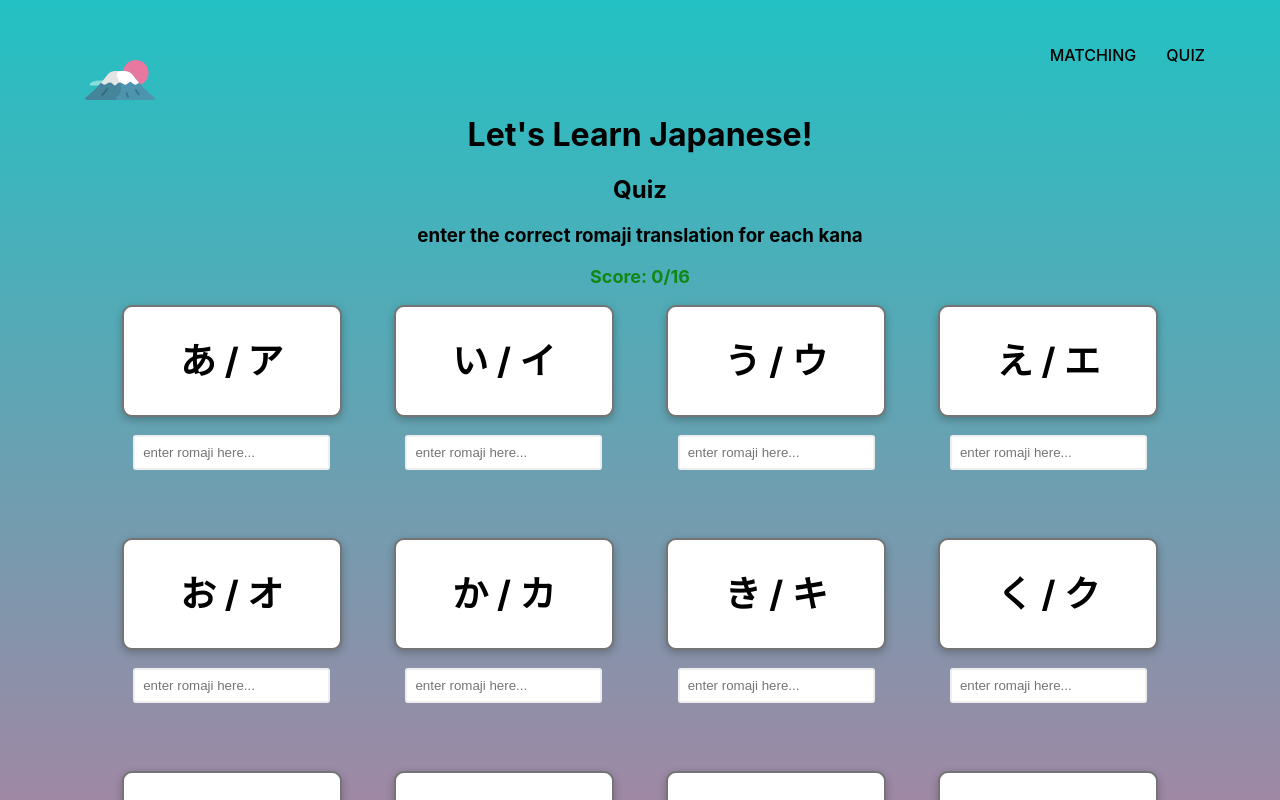
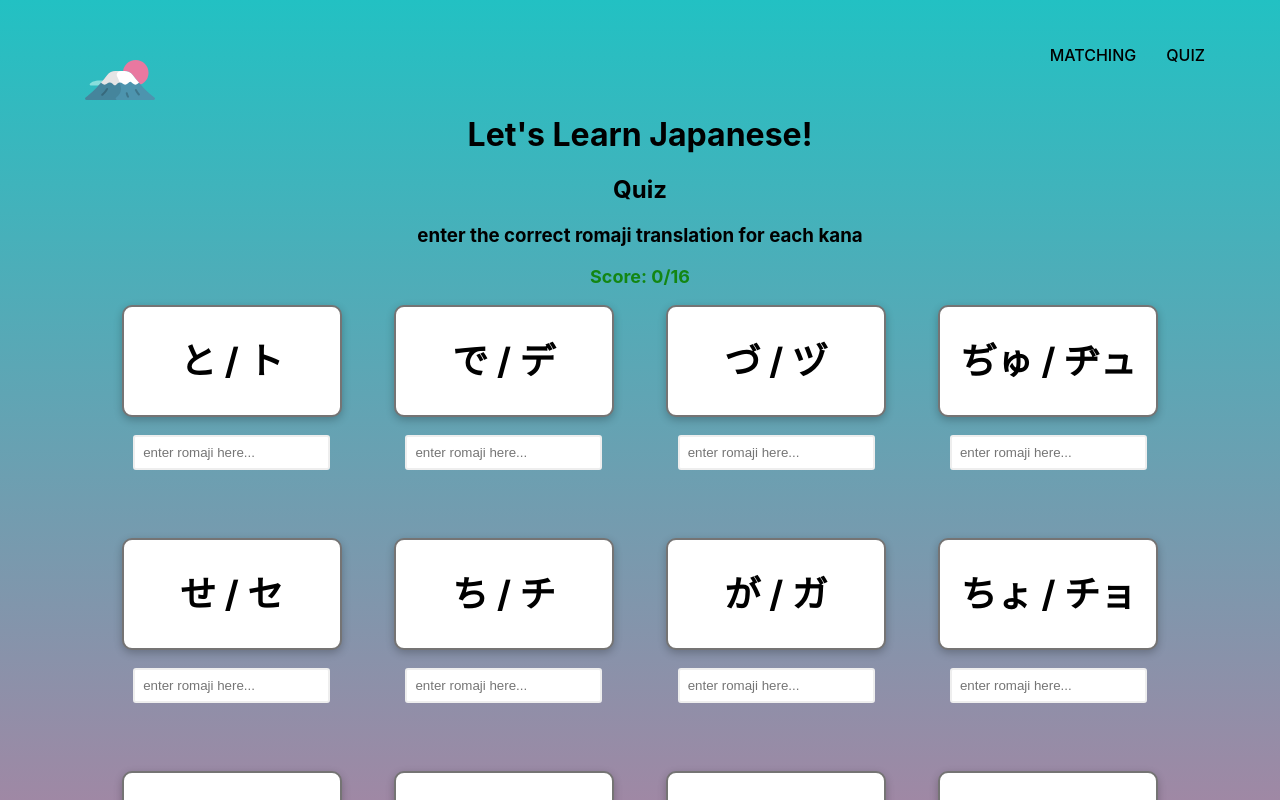
Before and after one commit to olfertc/flashcard-app, a React (Create React App) app: page /quiz in a window 1280 px wide. Shown: the top 800 px of the page. Built offline with nearby package versions, Linux system fonts and the light colour scheme.

Commit message:
added randomization of characters, red border incorrect answer, confetti quiz answers correct

```diff
--- a/package.json
+++ b/package.json
@@ -12,6 +12,7 @@
     "@types/react-dom": "^17.0.5",
     "node-sass": "^6.0.0",
     "react": "^17.0.2",
+    "react-confetti": "^6.0.1",
     "react-dom": "^17.0.2",
     "react-router-dom": "^5.2.0",
     "react-scripts": "4.0.3",
--- a/src/character.data.ts
+++ b/src/character.data.ts
@@ -5,8 +5,14 @@ export interface Character {
     romaji: string;
 }
 
+export enum QuizCharacterState {
+    Matched = 'MATCHED',
+    Invalid = 'INVALID',
+    NotMatched = 'NOT_MATCHED'
+}
+
 export interface QuizCharacter extends Character {
-    matched?: boolean;
+    state: QuizCharacterState;
 }
 
 export interface MatchingCharacter extends Character {
--- a/src/components/matching/matching.component.tsx
+++ b/src/components/matching/matching.component.tsx
@@ -3,11 +3,14 @@ import CHARACTERS, { MatchingCharacter } from '../../character.data';
 
 import './matching-page.styles.scss';
 import MatchingCard from '../matching-card/matching-card.component';
+import { randomizeCharacters } from '../../utils';
 
 const NUM_OF_CARDS = 15;
 
+const randomizedCharacters = randomizeCharacters(CHARACTERS).slice(0, NUM_OF_CARDS);
+
 const Matching = () => {
-  const [matchingChars, setMatchingChars] = useState<MatchingCharacter[]>(CHARACTERS.slice(0, NUM_OF_CARDS));
+  const [matchingChars, setMatchingChars] = useState<MatchingCharacter[]>(randomizedCharacters);
   const [active, setActive] = useState<MatchingCharacter>();
 
   const getKanaCards = () => {
--- a/src/components/quiz-card/quiz-card.component.tsx
+++ b/src/components/quiz-card/quiz-card.component.tsx
@@ -1,19 +1,32 @@
 import React, { useState } from 'react';
-import { QuizCharacter } from "../../character.data";
+import { QuizCharacter, QuizCharacterState } from "../../character.data";
 import './quiz-card.styles.scss';
 
 type CardProps = {
-  kana_char: QuizCharacter
+  character: QuizCharacter
   updateAnswer: (answer: QuizCharacter) => void
 }
 
-const QuizCard = ({ kana_char, updateAnswer }: CardProps) => {
+const getQuizCharacterBorder = (state: QuizCharacterState) => {
+  switch(state) {
+    case QuizCharacterState.Invalid:
+      return 'quiz-card--incorrect';
+    case QuizCharacterState.Matched:
+      return 'quiz-card--matched';
+    default:
+      return '';
+  }
+}
+
+const QuizCard = ({ character, updateAnswer }: CardProps) => {
   const [flipped, setFlipped] = useState(false);
 
   const handleAnswerChanged = ($event: React.ChangeEvent<HTMLInputElement>) => {
+    const isMatched = $event.target.value === character.romaji
+
     updateAnswer({
-      ...kana_char,
-      matched: $event.target.value === kana_char.romaji
+      ...character,
+      state: isMatched ? QuizCharacterState.Matched : QuizCharacterState.Invalid
     })
   }
 
@@ -23,20 +36,21 @@ const QuizCard = ({ kana_char, updateAnswer }: CardProps) => {
 
   return (
     <div className='quiz-card'>
-      <div className={`card-front ${kana_char.matched ? 'quiz-card--matched' : ''}`} onClick={onClick}>
+      <div className={`card-front ${getQuizCharacterBorder(character.state)}`} onClick={onClick}>
         {!flipped && (
           <h2 className="japanese">
-            {kana_char.hiragana_char} / {kana_char.katakana_char}
+            {character.hiragana_char} / {character.katakana_char}
           </h2>
         )}
 
         {flipped && (
           <h2 className="japanese">
-            {kana_char.romaji}
+            {character.romaji}
           </h2>
         )}
       </div>
       <input
+        disabled={character?.state === QuizCharacterState.Matched}
         className='text-input'
         type='text'
         placeholder="enter romaji here..."
--- a/src/components/quiz/quiz.component.tsx
+++ b/src/components/quiz/quiz.component.tsx
@@ -1,54 +1,76 @@
-import React, { useState } from 'react';
-import CHARACTERS, { QuizCharacter } from '../../character.data';
+import React, { useState } from "react";
+import CHARACTERS, {
+  Character,
+  QuizCharacter,
+  QuizCharacterState,
+} from "../../character.data";
+import { randomizeCharacters } from "../../utils";
 
-import './quiz-page.styles.scss';
-import QuizCard from '../quiz-card/quiz-card.component';
+import "./quiz.styles.scss";
+import QuizCard from "../quiz-card/quiz-card.component";
+import Confetti from "react-confetti";
 
 const NUM_OF_CARDS = 16;
 
-type QuizCardListProps = {
-  kana_chars: QuizCharacter[];
-  updateAnswer: (answer: QuizCharacter) => void
-}
+const randomizedCharacters = randomizeCharacters(CHARACTERS)
+  .slice(0, NUM_OF_CARDS)
+  .map((c: Character) => ({
+    ...c,
+    state: QuizCharacterState.NotMatched,
+  }));
 
 const Quiz = () => {
-  const [quizChars, setQuizChars] = useState<QuizCharacter[]>(CHARACTERS.slice(0, NUM_OF_CARDS)); // need to get random here
-
+  const [quizChars, setQuizChars] =
+    useState<QuizCharacter[]>(randomizedCharacters);
   const handleUpdateAnswer = (answer: QuizCharacter) => {
     const updatedAnswers = quizChars.map((kana: QuizCharacter) => {
       if (kana.id === answer.id) {
         return {
           ...kana,
-          ...answer
-        }
+          ...answer,
+        };
       }
       return kana;
     });
-    setQuizChars(updatedAnswers)
+    setQuizChars(updatedAnswers);
   };
 
-  const getRandomKanaCards = () => {
-    return quizChars
-        .map((kana_char: QuizCharacter) => <QuizCard key={kana_char.id} kana_char={kana_char} updateAnswer={handleUpdateAnswer} />)
-  }
+  const getTotalMatched = () => {
+    return quizChars.filter(
+      (char: QuizCharacter) => char.state === QuizCharacterState.Matched
+    ).length;
+  };
 
-  const getTotalMatched = () => {
-    return quizChars
-      .filter((char: QuizCharacter) => char.matched)
-      .length;
-  }
+  const allMatched = quizChars.every(
+    (c: QuizCharacter) => c.state === QuizCharacterState.Matched
+  );
 
   return (
-    <div className='home-page'>
-      <h1> Let's Learn Japanese! </h1>
+    <div className="home-page">
+      <Confetti
+        initialVelocityX={10}
+        initialVelocityY={10}
+        gravity={0.1}
+        run={allMatched}
+      />
+      <h1>Let's Learn Japanese!</h1>
       <h2>Quiz</h2>
       <h3>enter the correct romaji translation for each kana</h3>
-      <span className='score'>Score: {getTotalMatched() + "/16"}</span>
-      <div className='quiz-card-list'>
-        {getRandomKanaCards()}
+      <span className="score">Score: {getTotalMatched() + "/16"}</span>
+      <div className="quiz-card-list">
+        {quizChars.map((character: QuizCharacter) => (
+          <QuizCard
+            key={character.id}
+            character={character}
+            updateAnswer={handleUpdateAnswer}
+          />
+        ))}
       </div>
     </div>
   );
-}
+};
 
 export default Quiz;
+function useWindowSize(): { width: any; height: any } {
+  throw new Error("Function not implemented.");
+}
--- /dev/null
+++ b/src/utils.ts
@@ -0,0 +1,14 @@
+import { Character } from './character.data'
+
+export const randomizeCharacters = (characters: Character[]) => {
+  let shuffled = [...characters];
+
+  for (let i: number = shuffled.length - 1; i > 0; i--) {
+    const j = Math.floor(Math.random() * (i + 1));
+    const temp = shuffled[i];
+    shuffled[i] = shuffled[j];
+    shuffled[j] = temp;
+  }
+
+  return shuffled;
+}
```
Also changed, not shown: src/components/quiz/quiz.styles.scss (renamed from src/components/quiz/quiz-page.styles.scss), 1 other file (tests, documents, lock files or other folders).
